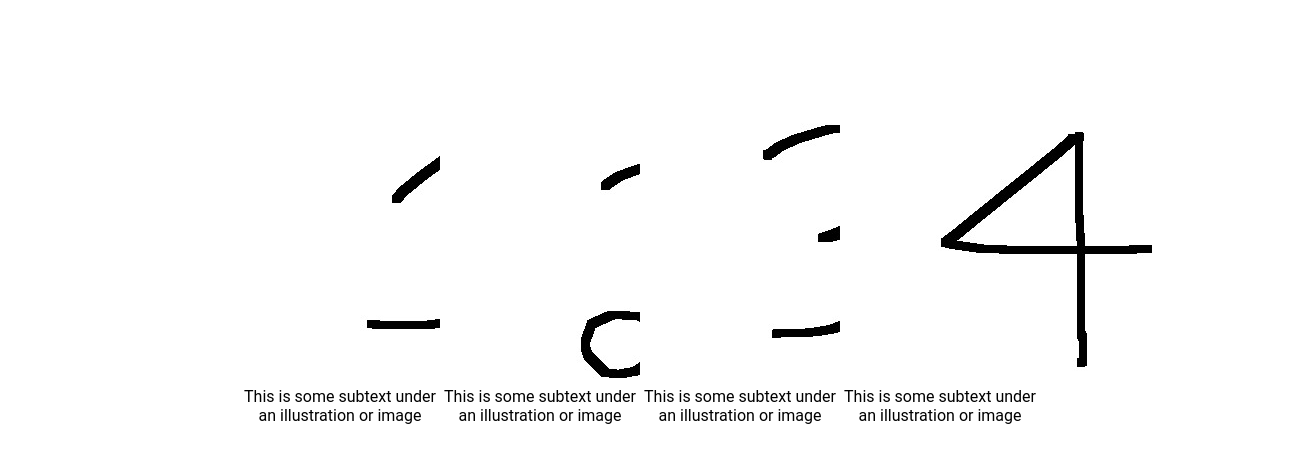
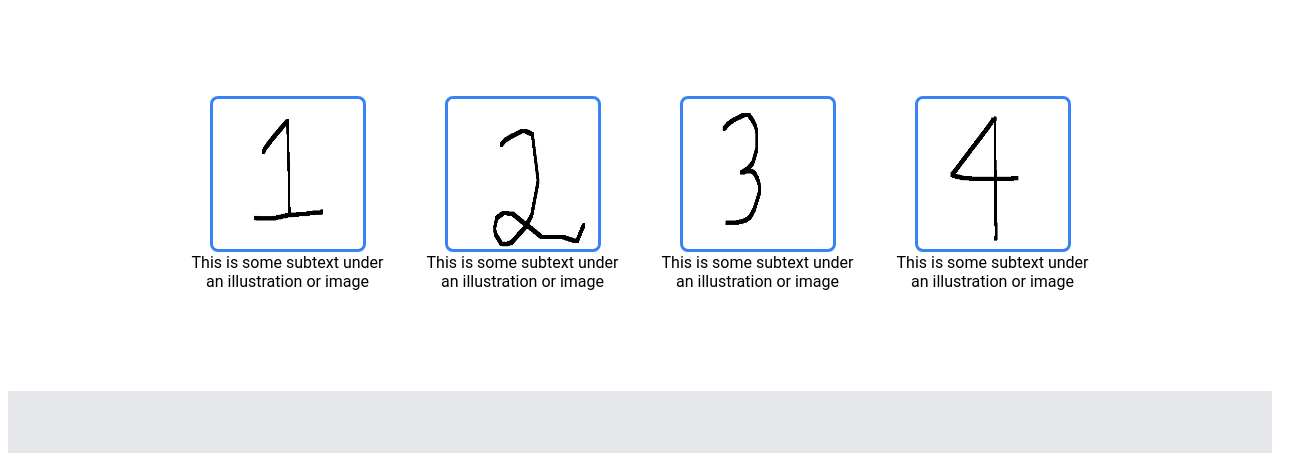
Before and after one commit to Arjuniest/landing-page-odin, a plain HTML site: page index.html in a window 1280 px wide. Shown: the part 310-763 px from the top of the page, 1306 px wide, since content can reach past the window. Drawn offline with Linux system fonts and the light colour scheme.

Commit message:
Add style and size for the images

```diff
--- a/style.css
+++ b/style.css
@@ -64,10 +64,20 @@ a {
     font-size: 18px;
 }
 
-.container.img{
-    width: 100px;
-    height: 100px;
-    gap: 32px;
+img {
+
+    width: 75;
+    height: 75;
+    border-radius: 5;
+}
+
+.info img {
+    outline: solid #3882f6;
+    border-radius: 5px;
+    width: 150px;
+    height: 150px;
+
+
 
 }
 
@@ -88,7 +98,7 @@ a {
     justify-content: center;
     padding: 50px;
     margin: 50px;
-
+    gap: 35px;
 }
 
 .info {
```
